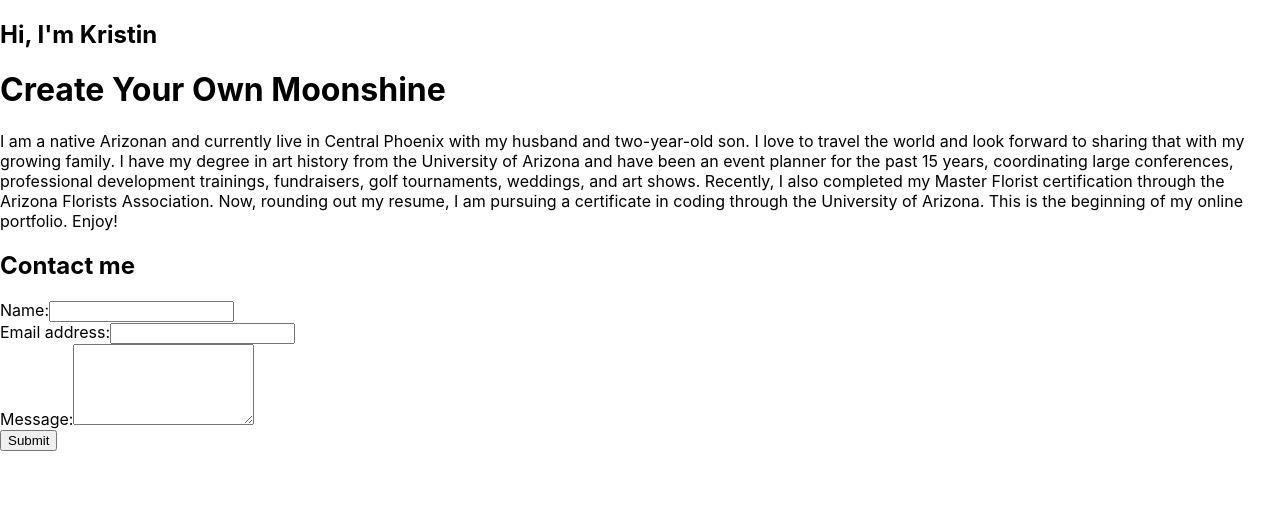
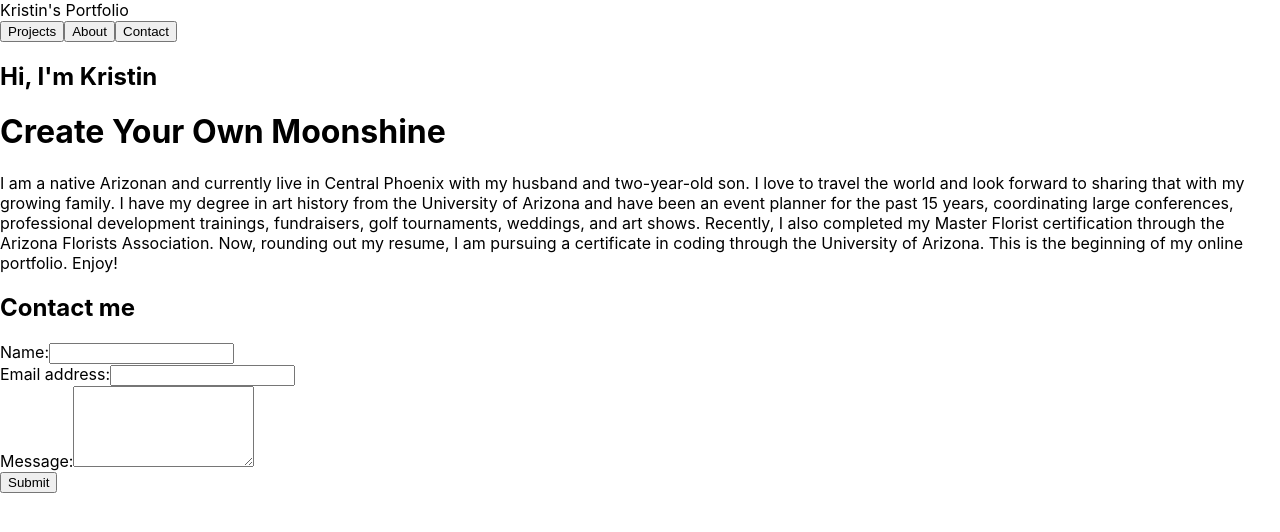
Before and after one commit to kristinmoon/react-portfolio, a React (Create React App) app: page / in a window 1280 px wide. Shown: the top 532 px of the page. Built offline with nearby package versions, Linux system fonts and the light colour scheme; the HTML template or start-up script is replaced by a standard one.

Commit message:
starting over

```diff
--- a/src/App.js
+++ b/src/App.js
@@ -1,5 +1,5 @@
 import React from 'react';
-// import Nav from './components/Nav';
+import Nav from './components/Nav';
 import Header from "./components/Header";
 import Project from "./components/Project";
 import About from "./components/About";
@@ -9,6 +9,7 @@ import Footer from "./components/Footer";
 const App = () => {
   return (
     <div>
+      <Nav></Nav>
       <Header></Header>
       <main>
         <Project></Project>
--- a/src/components/Nav/index.js
+++ b/src/components/Nav/index.js
@@ -12,7 +12,7 @@ const Nav = () => {
             className="name"
             tabIndex={0}
           >
-            Portfolio.
+            Kristin's Portfolio
           </div>
           <div className="links-wrapper">
             <button onClick={() => scrollTo("#projects")}>Projects</button>
```
